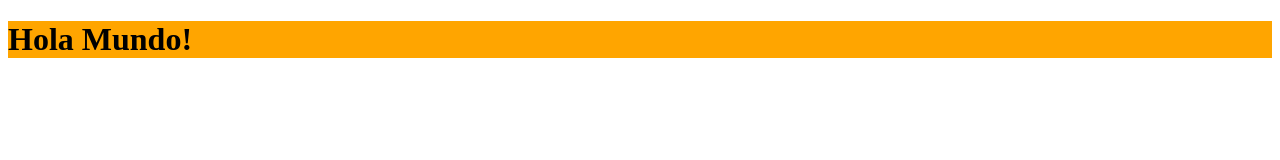
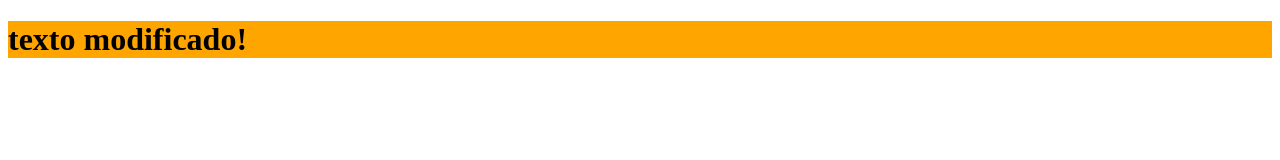
Before and after one commit to smaceda/javascript_01, a website: page index.html in a window 1280 px wide. Drawn offline with Linux system fonts and the light colour scheme.

Commit message:
modificacion de script

```diff
--- a/index.html
+++ b/index.html
@@ -5,9 +5,9 @@
     <meta name="viewport" content="width=device-width, initial-scale=1.0">
     <title>Document</title>
     <link rel="stylesheet" href="style.css">
-    <script src="./js/script.js"></script>
+    <script defer src="./js/script.js"></script>
 </head>
 <body>
-    <h1>Hola Mundo!</h1>
+    <h1 id="titulo">Hola Mundo!</h1>
 </body>
 </html>
--- a/js/script.js
+++ b/js/script.js
@@ -0,0 +1,5 @@
+console.log("Se cargo correctamente!");
+
+const titulo = document.getElementById("titulo");
+console.log(titulo);
+titulo.textContent = "texto modificado!";
```
